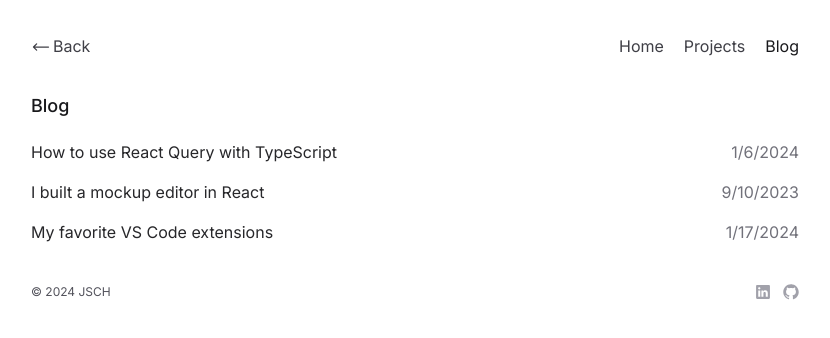
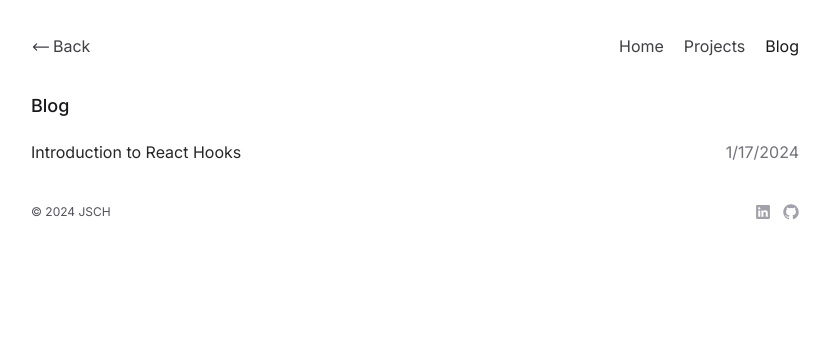
Before and after one commit to jacobschwantes/personal-portfolio, a Next.js app: page /blog in a window 1280 px wide. Shown: the top 338 px of the page, without its empty margins (225-1055 px from the left). Built offline with nearby package versions, Linux system fonts and the light colour scheme.

Commit message:
draft system

```diff
--- a/src/app/blog/[id]/page.tsx
+++ b/src/app/blog/[id]/page.tsx
@@ -10,10 +10,15 @@ interface PageProps {
   params: { id: string };
 }
 const Home: NextPage<PageProps> = async ({ params }) => {
-  const { meta, source, slug } = await getBlogPost(params.id);
+  const { meta, source, slug, draft } = await getBlogPost(params.id);
 
   return (
     <main className="flex flex-col py-8 gap-16 max-w-7xl mx-auto">
+      {draft && (
+        <div className="w-full">
+          <SectionHeader title="This is a draft" />
+        </div>
+      )}
       <section className=" prose  mx-auto prose-headings:font-medium prose-headings:text-zinc-800 prose-sm max-w-5xl">
         <MDXContent source={source} />
       </section>
--- a/src/app/projects/[id]/page.tsx
+++ b/src/app/projects/[id]/page.tsx
@@ -30,10 +30,15 @@ interface PageProps {
   params: { id: string };
 }
 const Home: NextPage<PageProps> = async ({ params }) => {
-  const { meta, source, slug } = await getProject(params.id);
+  const { meta, source, slug, draft} = await getProject(params.id);
 
   return (
     <main className="flex flex-col py-8 gap-16 max-w-7xl mx-auto">
+      {draft && (
+        <div className="w-full">
+          <SectionHeader title="This is a draft" />
+        </div>
+      )}
       <section className=" flex flex-col md:flex-row space-y-5 md:space-y-0 justify-between items-start">
         <div className="space-y-2">
           <h1 className="md:text-3xl text-2xl  font-medium leading-tight text-zinc-900">
--- a/src/components/blog-posts.tsx
+++ b/src/components/blog-posts.tsx
@@ -2,21 +2,6 @@ import { getAllBlogPosts } from "@/lib/mdx-utils";
 import { NextPageContext, NextComponentType } from "next";
 import Link from "next/link";
 
-const blogPosts = [
-  {
-    title: "How to use React Query with TypeScript",
-    date: 1704524974744,
-  },
-  {
-    title: "I built a mockup editor in React",
-    date: 1694314934743,
-  },
-
-  {
-    title: "My favorite VS Code extensions",
-    date: 1705534476744,
-  },
-];
 interface BlogPostsProps {
   limit?: number;
 }
@@ -28,20 +13,20 @@ const BlogPosts: NextComponentType<
   const posts = await getAllBlogPosts();
   return (
     <ul className="grid group/list">
-      {blogPosts.slice(0, limit ?? blogPosts.length).map((post, i) => (
-        <Link key={i} href="/blog/demo">
+      {posts.slice(0, limit ?? posts.length).map(({ meta, slug }, i) => (
+        <Link key={i} href={`/blog/${slug}`}>
           <li
-            key={post.title}
+            key={meta.title}
             className="flex justify-between items-center gap-3 group-hover/list:opacity-75 group/item hover:bg-zinc-100/50 hover:!opacity-100 transition-all duration-200  p-2  rounded-md cursor-pointer -mx-2"
           >
             <div className="flex justify-between gap-2 w-full ">
-              <h3 className="dark:text-zinc-300 text-zinc-800">{post.title}</h3>
+              <h3 className="dark:text-zinc-300 text-zinc-800">{meta.title}</h3>
 
               <time className="dark:text-zinc-300 text-zinc-500">
-                {new Date(post.date).toLocaleDateString("en-US", {})}
+                {new Date(meta.date).toLocaleDateString("en-US", {})}
               </time>
             </div>
-          </li>{" "}
+          </li>
         </Link>
       ))}
     </ul>
--- a/src/content/blog/demo.mdx
+++ b/src/content/blog/introduction-to-react-hooks.mdx
@@ -1,5 +1,10 @@
 ---
+draft: true
+title: Introduction to React Hooks
+description: Learn how to use React Hooks to add state and other features to functional components.
 date: 1705524974744
+tags: ['react', 'hooks']
+slug: introduction-to-react-hooks
 ---
 # Introduction to React Hooks
 
--- a/src/content/projects/screenshotify.mdx
+++ b/src/content/projects/screenshotify.mdx
@@ -1,4 +1,5 @@
 ---
+draft: false
 priority: 2
 name: "Screenshotify"
 description: "Screenshot API with a minimalist dashboard"
--- a/src/content/projects/shotsandbox.mdx
+++ b/src/content/projects/shotsandbox.mdx
@@ -1,4 +1,5 @@
 ---
+draft: false
 priority: 1
 name: "ShotSandbox"
 description: "Browser-based mock up editor"
--- a/src/lib/mdx-utils.ts
+++ b/src/lib/mdx-utils.ts
@@ -7,23 +7,35 @@ const PROJECTS_FILE_PATH = "src/content/projects";
 const BLOGS_FILE_PATH = "src/content/blog";
 
 const getMDXFiles = async (directoryPath: string) => {
+  try {
     const filenames = fs.readdirSync(path.join(directoryPath));
     const mdxFiles = await Promise.all(
       filenames.map((filename) => parseMDXFile(filename, directoryPath))
     );
     return mdxFiles;
+  } catch (e) {
+    console.log(e);
+  }
 };
 
 const parseMDXFile = async (filename: string, directory: string) => {
-  const markdownFile = fs.readFileSync(path.join(directory, filename), "utf-8");
+  try {
+    const markdownFile = fs.readFileSync(
+      path.join(directory, filename),
+      "utf-8"
+    );
     const source = await serialize(markdownFile, {
       parseFrontmatter: true,
     });
     return {
+      draft: source.frontmatter.draft || false,
       meta: source.frontmatter as Meta,
       slug: filename.replace(/\.mdx$/, ""),
       source,
     };
+  } catch (e) {
+    console.log(e);
+  }
 };
 
 export const getAllProjects = async (): Promise<Project[]> => {
@@ -33,11 +45,12 @@ export const getAllProjects = async (): Promise<Project[]> => {
 
 export const getAllBlogPosts = async (): Promise<Blog[]> => {
   const files = (await getMDXFiles(BLOGS_FILE_PATH)) as Blog[];
-  return files.sort((a, b) => b.meta.date - a.meta.date);
+  return files
+    .filter((post) => process.env.NODE_ENV === 'development' || !post.draft)
+    .sort((a, b) => b.meta.date - a.meta.date);
 };
 
 export const getProject = async (slug: string): Promise<Project> => {
-  console.log(process.cwd());
   return (await parseMDXFile(`${slug}.mdx`, PROJECTS_FILE_PATH)) as Project;
 };
 
--- a/src/lib/types.ts
+++ b/src/lib/types.ts
@@ -1,6 +1,7 @@
 import { MDXRemoteSerializeResult } from "next-mdx-remote";
 
 export type Project = {
+  draft: boolean;
   slug: string;
   meta: ProjectMeta;
   source: MDXRemoteSerializeResult<
@@ -10,6 +11,7 @@ export type Project = {
 };
 
 export type Blog = {
+  draft: boolean;
   slug: string;
   meta: BlogMeta;
   source: MDXRemoteSerializeResult<
```
Lines whose indentation alone changed are shown as unchanged.
